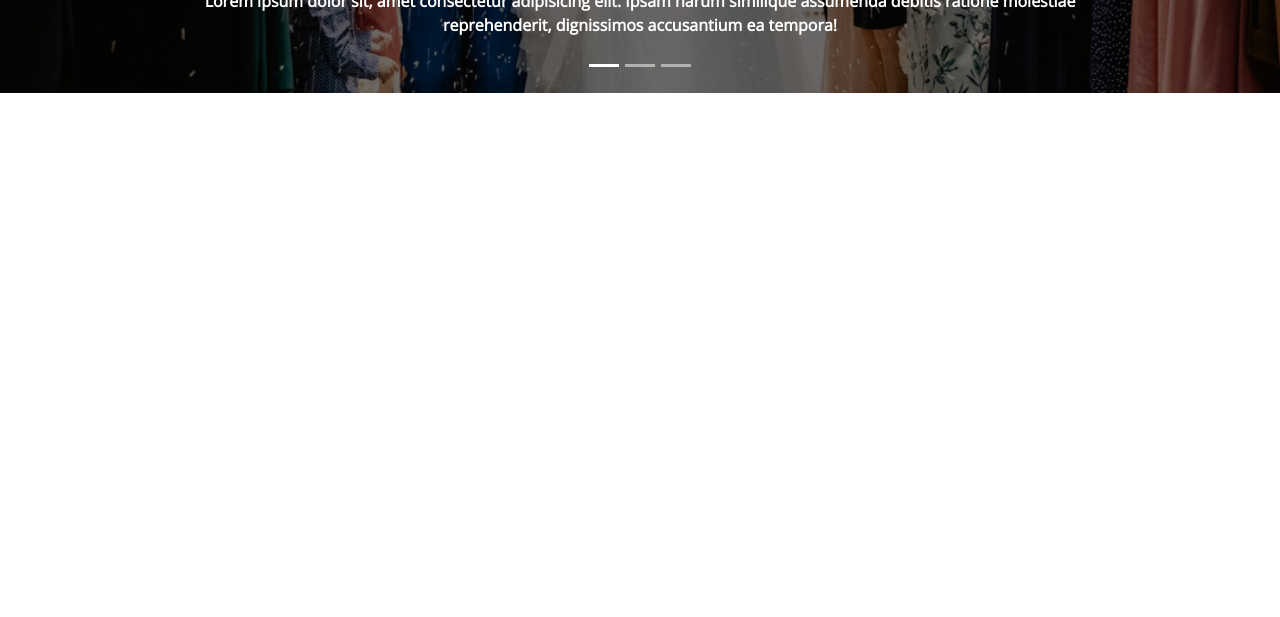
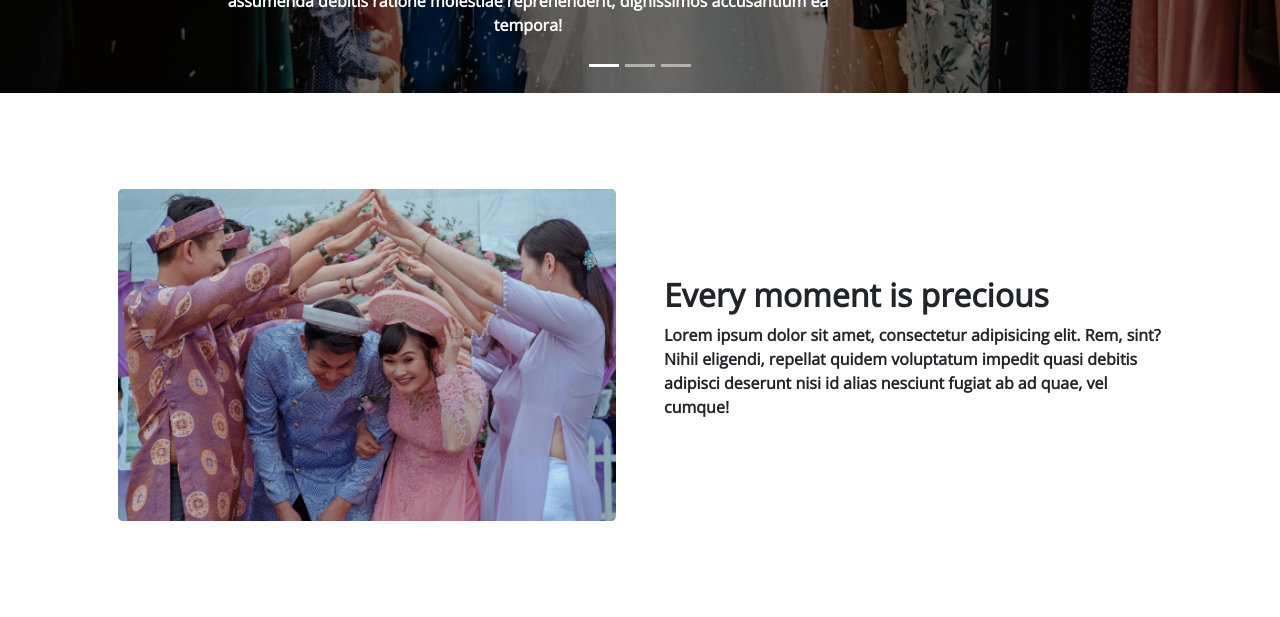
Before and after one commit to Developer-Sahariar-Reza/landing-page-design-with-bootstrap5-1, a plain HTML site: page index.html in a window 1280 px wide. Shown: the part 736-1353 px from the top of the page. Before the commit the page ends 829 px from the top, so only its background shows below. Drawn offline with nearby package versions, Linux system fonts and the light colour scheme.

Commit message:
article will continue

```diff
--- a/index.html
+++ b/index.html
@@ -107,7 +107,7 @@
                 <h1 class="fw-bold fs-1">
                   The perfect venue for your next event
                 </h1>
-                <p class="fw-semibold">
+                <p class="fw-semibold w-75 mt-3">
                   Lorem ipsum dolor sit, amet consectetur adipisicing elit.
                   Ipsam harum similique assumenda debitis ratione molestiae
                   reprehenderit, dignissimos accusantium ea tempora!
@@ -121,7 +121,7 @@
                 alt="..."
               />
               <div class="carousel-caption d-none d-md-block">
-                <h1 class="fw-bold fs-1">
+                <h1 class="fw-bold fs-1 pb-4">
                   The perfect venue for your next event
                 </h1>
                 <p class="fw-semibold">
@@ -129,6 +129,11 @@
                   Ipsam harum similique assumenda debitis ratione molestiae
                   reprehenderit, dignissimos accusantium ea tempora!
                 </p>
+                <button
+                  class="btn btn-primary px-3 py-2 text-white fw-semibold"
+                >
+                  Explore our album <i class="fa-solid fa-arrow-right"></i>
+                </button>
               </div>
             </div>
           </div>
@@ -153,6 +158,26 @@
         </div>
       </section>
     </header>
+
+    <!-- main start  -->
+    <main>
+      <article
+        class="container d-flex justify-content-around align-items-center my-5 p-5"
+      >
+        <div class="article-image w-50 me-md-5">
+          <img class="w-100 img-fluid" src="images/article.png" alt="" />
+        </div>
+        <div class="article-description w-50">
+          <h3 class="section-title fs-2 fw-bold">Every moment is precious</h3>
+          <p class="text-primary-color fw-semibold">
+            Lorem ipsum dolor sit amet, consectetur adipisicing elit. Rem, sint?
+            Nihil eligendi, repellat quidem voluptatum impedit quasi debitis
+            adipisci deserunt nisi id alias nesciunt fugiat ab ad quae, vel
+            cumque!
+          </p>
+        </div>
+      </article>
+    </main>
     <!-- bootstrap js script  -->
     <script
       src="https://cdn.jsdelivr.net/npm/bootstrap@5.3.0-alpha1/dist/js/bootstrap.bundle.min.js"
```
Also changed, not shown: images/article.png (added), images/banner.png (added), images/people.png (added), images/person 1.png (added), images/person 2.png (added), images/person 3.png (added).
